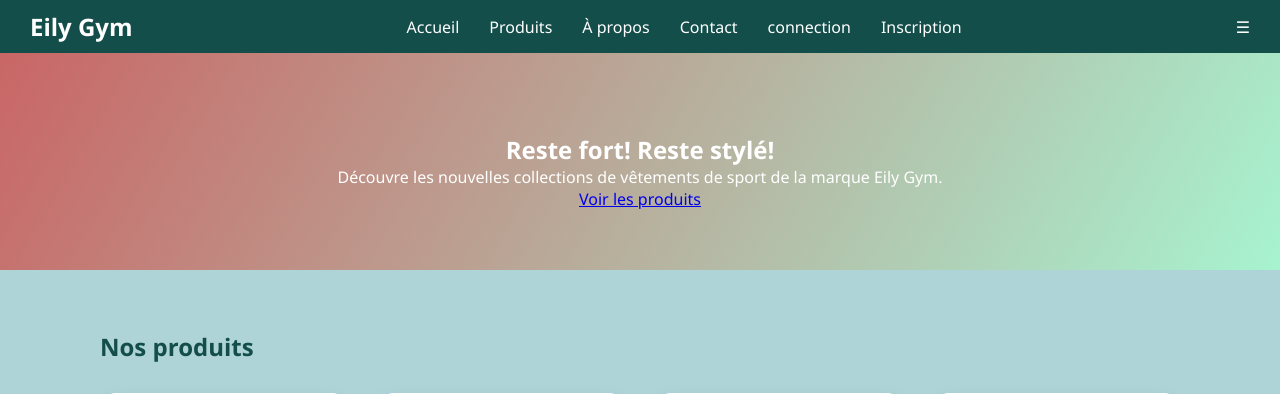
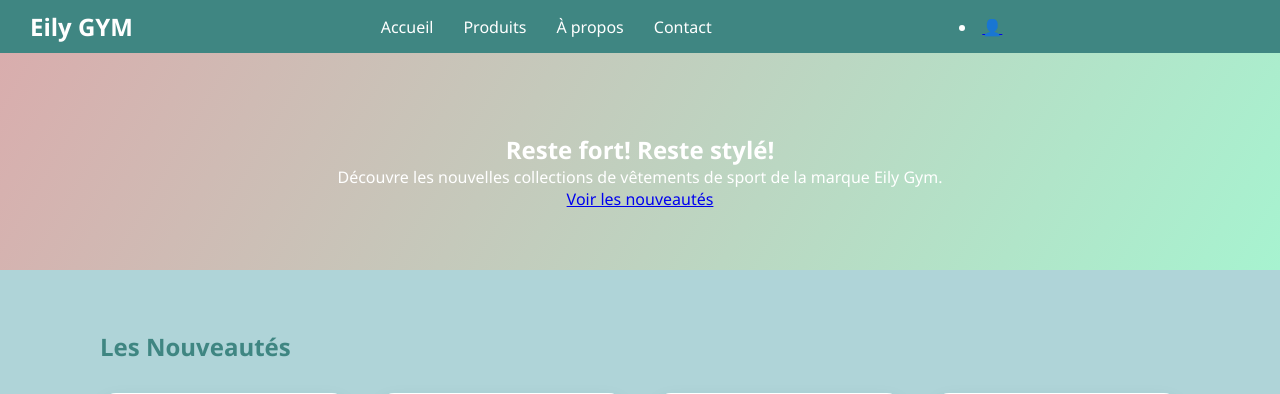
Before and after one commit to DragonMinny06/website, a PHP site: page / in a window 1280 px wide. Shown: the top 394 px of the page. Run offline with PHP 8.4, Linux system fonts and the light colour scheme.

Commit message:
Add files via upload

```diff
--- a/HTML_web1_con+ins/index.php
+++ b/HTML_web1_con+ins/index.php
@@ -9,42 +9,46 @@
 <body>
 
   <header>
-    <div class="logo">Eily Gym</div>
+    <div class="logo">Eily GYM</div>
       <nav id="nav">
         <ul>
           <nav id="nav">
         <ul>
-        <li><a href="index.html">Accueil</a></li>
+        <li><a href="#accueil">Accueil</a></li>
+
         <li class="dropdown">
-
           <a href="./">Produits</a>
           <ul class="submenu">
             <li><a href="./produits_homme.php">Homme</a></li>
             <li><a href="./produits_femme.php">Femme</a></li>
           </ul>
-
+        </li>
           <li><a href="#about">À propos</a></li>
           <li><a href="#contact">Contact</a></li>
-        <li><a href="./login.php">connection</a></li>
-        <li><a href="./register.php">Inscription</a></li>
-
-
         </ul>
-
         </nav>
       </ul>
     </nav>
-    <div class="burger" id="burger">&#9776;</div>
+
+      <li class="dropdown">
+        <a href="./">&#128100</a>
+        <ul class="submenu">
+          <li><a href="./login.php">connexion</a></li>
+          <li><a href="./register.php">Inscription</a></li>
+        </ul>
+      </li>
+      <ul class="burger" id="burger"></ul>
+
   </header>
 
   <section class="hero" id="home">
     <h1>Reste fort! Reste stylé!</h1>
     <p>Découvre les nouvelles collections de vêtements de sport de la marque Eily Gym.</p>
-    <a href="#products" class="cta-btn">Voir les produits</a>
+    <a href="#products" class="cta-btn">Voir les nouveautés</a>
   </section>
 
   <section class="products" id="products">
-    <h2>Nos produits</h2>
+    <h2>Les Nouveautés</h2>
     <div class="products-grid" id="products-grid">
       <!-- Les produits seront injectés ici par JavaScript -->
     </div>
--- a/HTML_web1_con+ins/styles.css
+++ b/HTML_web1_con+ins/styles.css
@@ -1,6 +1,6 @@
 :root {
-  --main-color: #134e4a;
-  --accent: #c96666;
+  --main-color: #3f8682;
+  --accent: #ce8f8f;
   --highlight: #a7f3d0;
   --bg: #afd4d8;
   --white: #fff;
@@ -62,7 +62,7 @@ nav ul li a:hover {
 .hero {
   text-align: center;
   padding: 80px 10px 60px 10px;
-  background: linear-gradient(120deg, var(--accent), var(--highlight));
+  background: linear-gradient(120deg, #d9adad, var(--highlight));
   color: var(--white);
 }
 
@@ -123,7 +123,6 @@ nav ul li a:hover {
   padding: 10px 22px;
   border-radius: 18px;
   cursor: pointer;
-  transition: background 0.2s;
 }
 
 .product-card button:hover {
@@ -216,6 +215,7 @@ footer {
   border-radius: 8px;
   z-index: 100;
 }
+
 .dropdown:hover .submenu,
 .dropdown:focus-within .submenu {
   display: block;
```
Also changed, not shown: HTML_web1_con+ins/inscription.php (added, +66 -0 lines), HTML_web1_con+ins/produits_femme.php (+4 -9 lines), HTML_web1_con+ins/produits_homme.php (+6 -10 lines), HTML_web1_con+ins/images/brassiere_f.png (added), HTML_web1_con+ins/images/capuche_h.png (added), HTML_web1_con+ins/images/debardeur_f.png (added), HTML_web1_con+ins/images/legging_f.png (added), HTML_web1_con+ins/images/short_h.png (added), HTML_web1_con+ins/images/survet_h.png (added), HTML_web1_con+ins/images/t-shirt_f.png (added), HTML_web1_con+ins/images/t-shirt_h.png (added), HTML_web1_con+ins/products.sqlite (added). Lines whose indentation alone changed are shown as unchanged.
